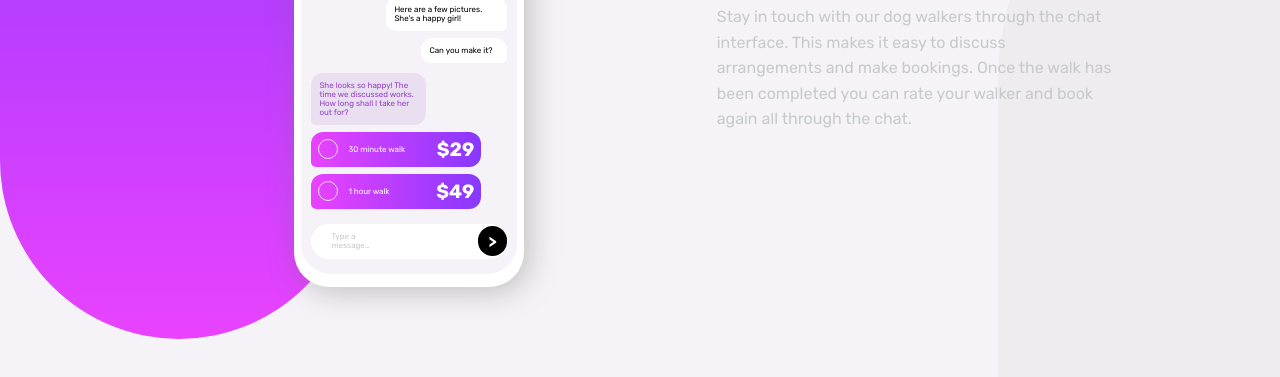
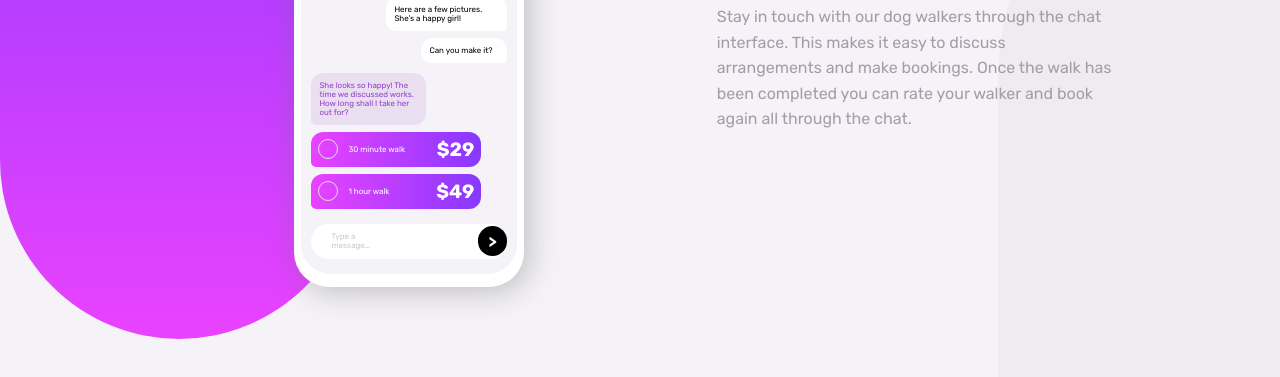
Before and after one commit to ramyilcodes/fem-chat-app-css-illustration, a plain HTML site: page index.html in a window 1280 px wide. Shown: the part 321-698 px from the top of the page. Drawn offline with Linux system fonts and the light colour scheme.

Commit message:
changed paragraph font weight

```diff
--- a/style.css
+++ b/style.css
@@ -253,9 +253,10 @@ span{
 }
 
 .extra p {
-  color: hsl(206, 6%, 79%);
+  color: hsl(270, 7%, 64%);
   line-height: 1.6;
   font-size: 1rem;
+  font-weight: 400;
 }
 
 
```
